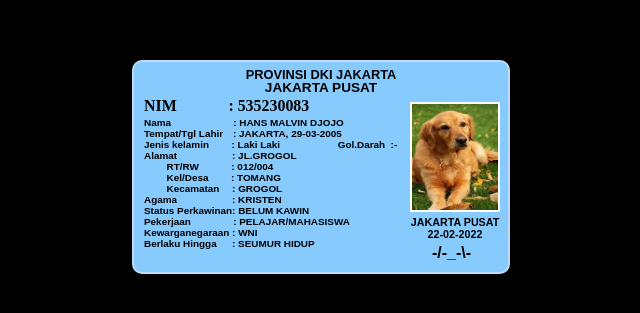
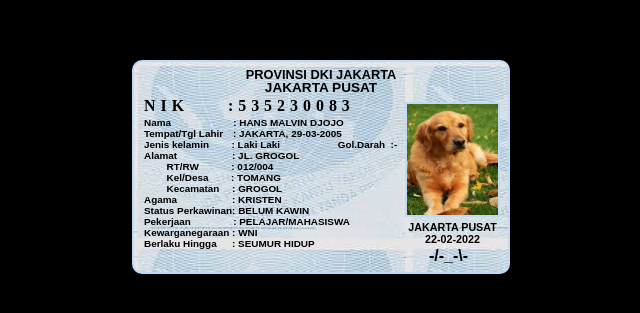
Before and after one commit to hansmalvin/html-css-javascript-vidproject, a plain HTML site: page TugasKtp/index.html in a window 1280 px wide. Shown: the part 233-546 px from the top of the page, without its empty margins (319-959 px from the left). Drawn offline with Linux system fonts and the light colour scheme.

Commit message:
ktp jadi

```diff
--- a/TugasKtp/index.html
+++ b/TugasKtp/index.html
@@ -14,13 +14,13 @@
         <h3><b>JAKARTA PUSAT</b></h3>
     </div>
     <div class="nik">
-        <h3><b>NIM&emsp;&emsp;&emsp; : 535230083</b></h3>
+        <h3><b>NIK&emsp;&nbsp; :535230083</b></h3>
     </div>
     <div class="isi-pertama">
         <p>Nama &emsp;&emsp;&emsp;&emsp;&emsp;&emsp;: HANS MALVIN DJOJO</p>
         <p>Tempat/Tgl Lahir&emsp;: JAKARTA, 29-03-2005</p>
         <p>Jenis kelamin &emsp;&emsp;: Laki Laki &emsp;&emsp;&emsp;&emsp;&emsp;&nbsp; Gol.Darah &nbsp;:-</p>
-        <p>Alamat &emsp;&emsp;&emsp;&emsp;&emsp; : JL.GROGOL</p>
+        <p>Alamat &emsp;&emsp;&emsp;&emsp;&emsp; : JL. GROGOL</p>
     </div>
     <div class="isi-alamat">
         <p>&emsp;&emsp; RT/RW&emsp;&emsp;&emsp; : 012/004</p>
--- a/TugasKtp/style.css
+++ b/TugasKtp/style.css
@@ -14,7 +14,7 @@ body {
 }
 
 section {
-    background-color: #86cafe;
+    background-image: url("bgktp.jpeg");
     border: 2px solid #bedbf6;
     border-radius: 10px;
     width: 378px;
@@ -42,6 +42,7 @@ section {
     font-size: .85rem;
     font-family: 'OCRAExtendedRegular';
     margin-bottom: 2px;
+    letter-spacing: 5px;
 }
 
 .isi-pertama{
@@ -61,8 +62,8 @@ section {
 
 .ttd{
     position: absolute;
-    right: 37px;
-    bottom: 10px;
+    right: 40px;
+    bottom: 7px;
 }
 
 .foto-pp{
@@ -73,9 +74,9 @@ section {
 }
 
 .foto-pp img {
-    width: 90px;
-    height: 110px;
-    border: 2px solid #ffffff;
+    width: 95px;
+    height: 115px;
+    border: 2px solid #bedbf6;
 }
 
 .foto-pp p {
```
Also changed, not shown: TugasKtp/bgktp.jpeg (added), TugasKtp/hasil-ktp-html.png (added).
